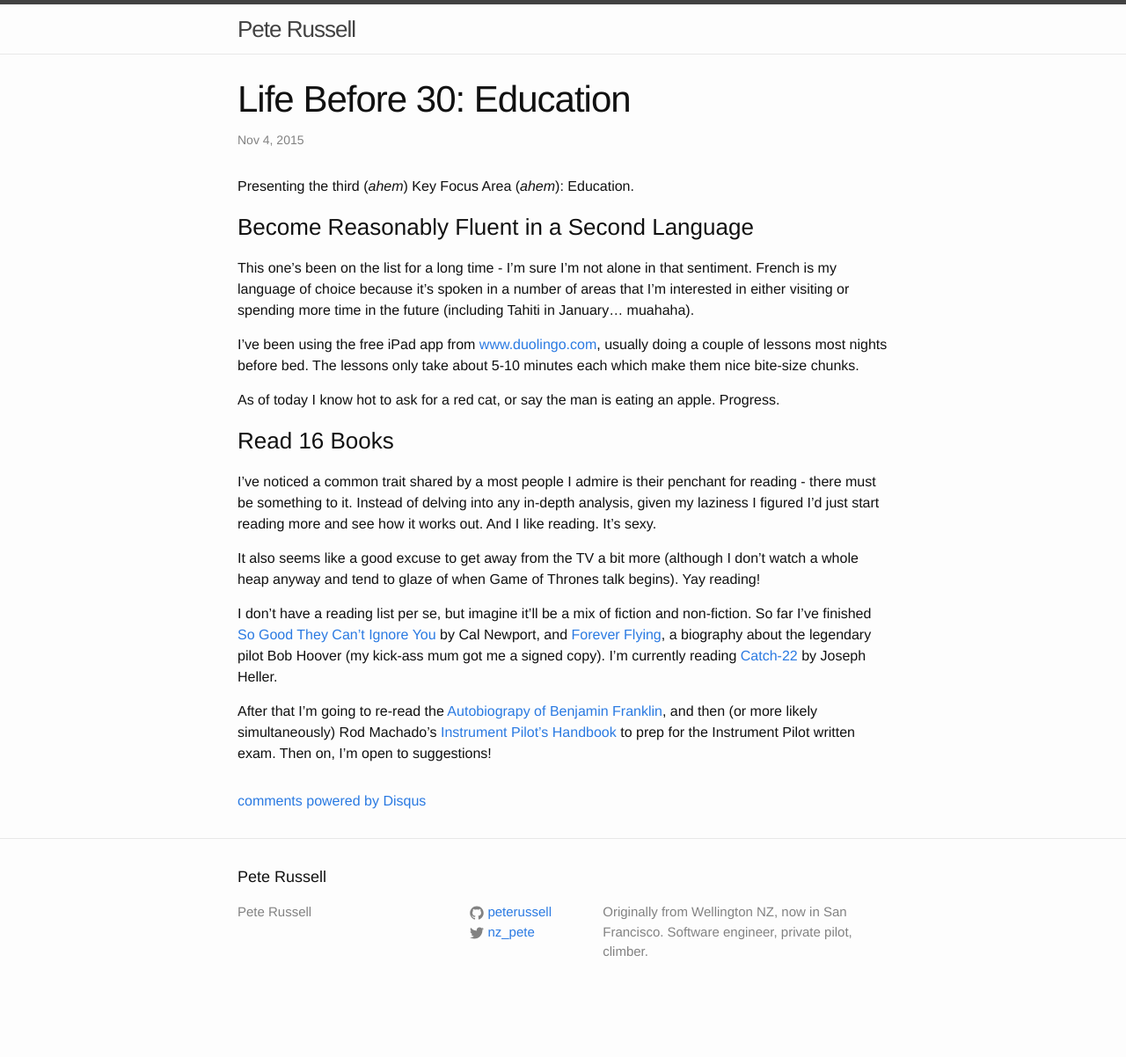
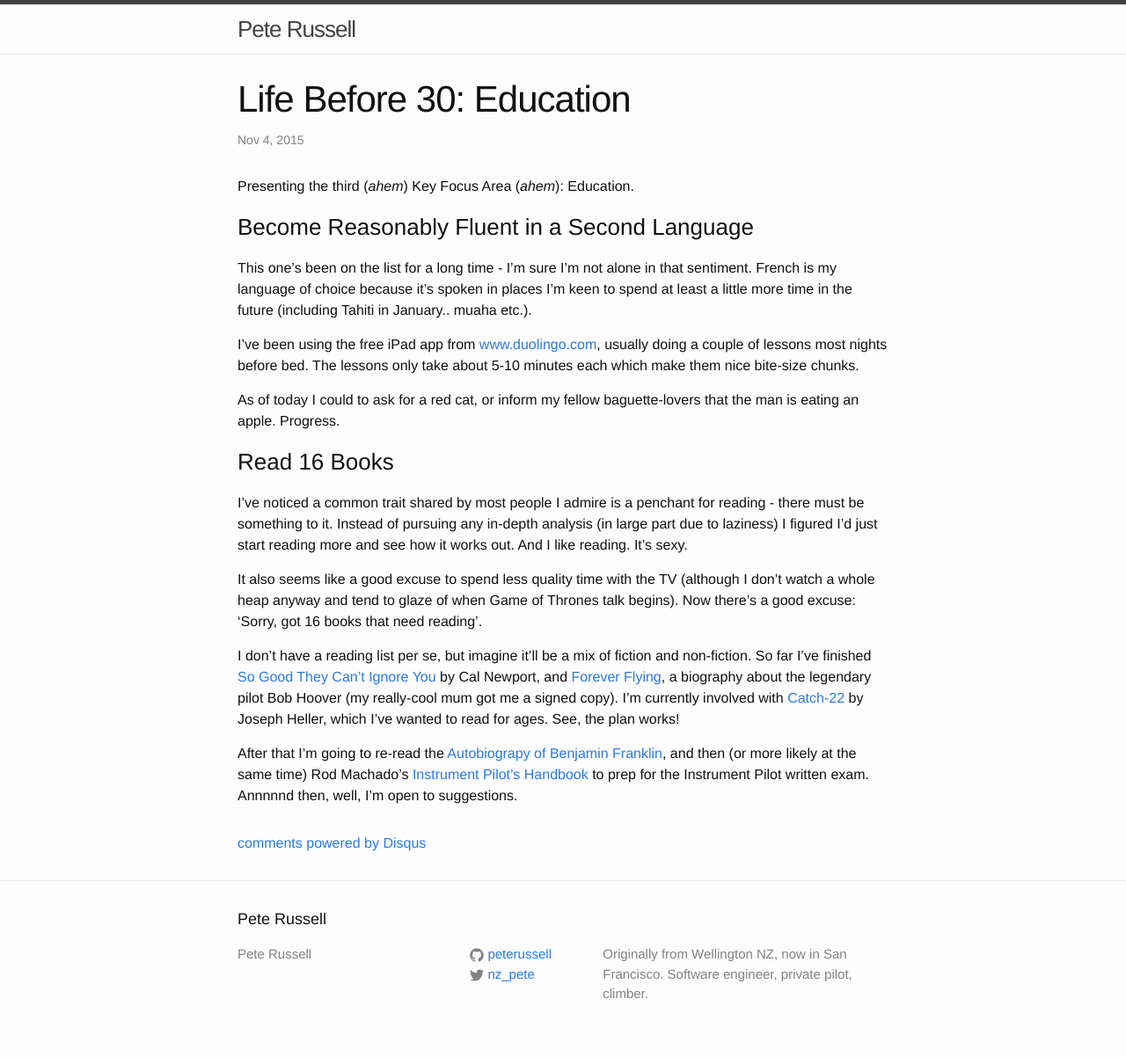
Before and after one commit to peterussell/peterussell.github.io_old, a Jekyll site: the page built from _posts/2015-11-04-Life-Before-30-Education.md, in a window 1280 px wide. Shown: the whole page at 88% size. Built offline with Jekyll 4.4.1, drawn with Linux system fonts in a browser that asks for light colours; comment, search, counter and statistics services are not loaded; before the commit the page ends 1154 px from its top, so only the background shows below that.

Commit message:
Edit #2, lots of edits

```diff
--- a/_posts/2015-11-04-Life-Before-30-Education.md
+++ b/_posts/2015-11-04-Life-Before-30-Education.md
@@ -9,21 +9,21 @@ Presenting the third (*ahem*) Key Focus Area (*ahem*): Education.
 
 ### Become Reasonably Fluent in a Second Language
 
-This one's been on the list for a long time - I'm sure I'm not alone in that sentiment. French is my language of choice because it's spoken in a number of areas that I'm interested in either visiting or spending more time in the future (including Tahiti in January... muahaha).
+This one's been on the list for a long time - I'm sure I'm not alone in that sentiment. French is my language of choice because it's spoken in places I'm keen to spend at least a little more time in the future  (including Tahiti in January.. muaha etc.).
 
 I've been using the free iPad app from [www.duolingo.com][duolingo], usually doing a couple of lessons most nights before bed. The lessons only take about 5-10 minutes each which make them nice bite-size chunks.
 
-As of today I know hot to ask for a red cat, or say the man is eating an apple. Progress.
+As of today I could to ask for a red cat, or inform my fellow baguette-lovers that the man is eating an apple. Progress.
 
 ### Read 16 Books
 
-I've noticed a common trait shared by a most people I admire is their penchant for reading - there must be something to it. Instead of delving into any in-depth analysis, given my laziness I figured I'd just start reading more and see how it works out. And I like reading. It's sexy.
+I've noticed a common trait shared by most people I admire is a penchant for reading - there must be something to it. Instead of pursuing any in-depth analysis (in large part due to laziness) I figured I'd just start reading more and see how it works out. And I like reading. It's sexy.
 
-It also seems like a good excuse to get away from the TV a bit more (although I don't watch a whole heap anyway and tend to glaze of when Game of Thrones talk begins). Yay reading!
+It also seems like a good excuse to spend less quality time with the TV (although I don't watch a whole heap anyway and tend to glaze of when Game of Thrones talk begins). Now there's a good excuse: 'Sorry, got 16 books that need reading'.
 
-I don't have a reading list per se, but imagine it'll be a mix of fiction and non-fiction. So far I've finished [So Good They Can't Ignore You][sgtciy] by Cal Newport, and [Forever Flying][forever-flying], a biography about the legendary pilot Bob Hoover (my kick-ass mum got me a signed copy). I'm currently reading [Catch-22][catch-22] by Joseph Heller.
+I don't have a reading list per se, but imagine it'll be a mix of fiction and non-fiction. So far I've finished [So Good They Can't Ignore You][sgtciy] by Cal Newport, and [Forever Flying][forever-flying], a biography about the legendary pilot Bob Hoover (my really-cool mum got me a signed copy). I'm currently involved with [Catch-22][catch-22] by Joseph Heller, which I've wanted to read for ages. See, the plan works!
 
-After that I'm going to re-read the [Autobiograpy of Benjamin Franklin][bf], and then (or more likely simultaneously) Rod Machado's [Instrument Pilot's Handbook][iph] to prep for the Instrument Pilot written exam. Then on, I'm open to suggestions!
+After that I'm going to re-read the [Autobiograpy of Benjamin Franklin][bf], and then (or more likely at the same time) Rod Machado's [Instrument Pilot's Handbook][iph] to prep for the Instrument Pilot written exam. Annnnnd then, well, I'm open to suggestions.
 
 [duolingo]: https://www.duolingo.com/
 [sgtciy]: http://www.amazon.com/gp/product/B0076DDBJ6/ref=dp-kindle-redirect?ie=UTF8&btkr=1
```
